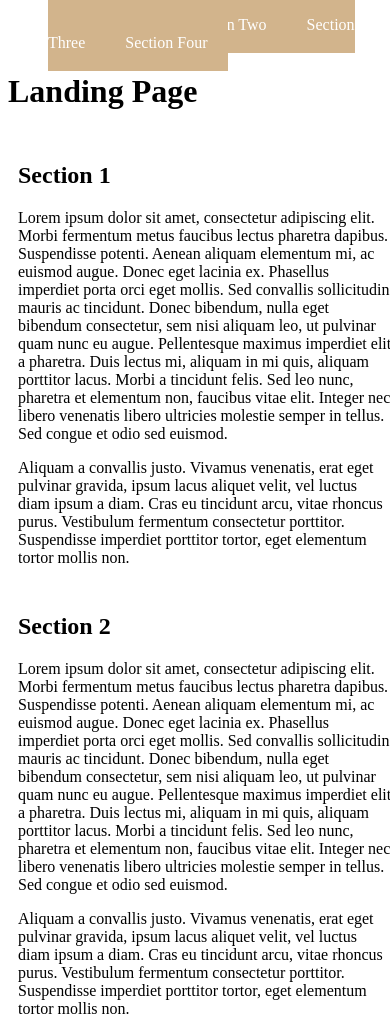
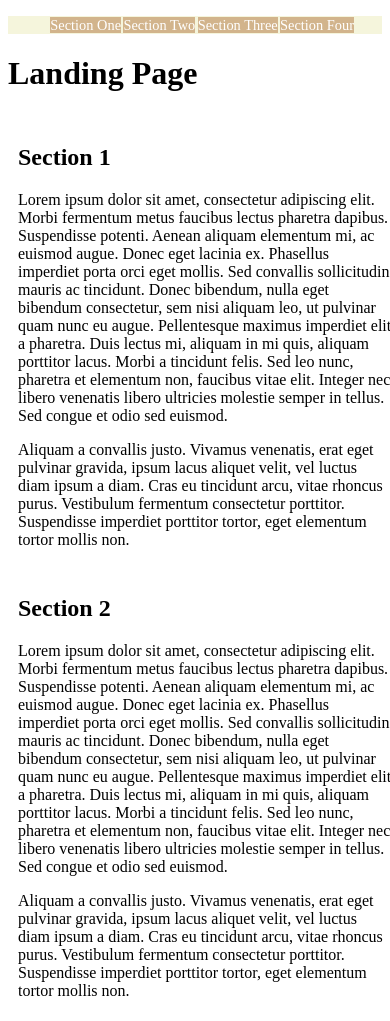
Before and after one commit to mariahMurdock/udacity-landing-page, a plain HTML site: page index.html in a window 390 px wide. Shown: the top 1021 px of the page. Drawn offline with Linux system fonts and the light colour scheme.

Commit message:
add flexbox to scale navigation bar to mobile screen size

```diff
--- a/css/style.css
+++ b/css/style.css
@@ -64,7 +64,10 @@ li a {
 }
 
 /* phone landscape & smaller */
-@media only screen and (max-width: 479px) {
+  @media only screen and (max-width: 479px) {
+  body {
+    padding: 0%;
+  }
   .grid-container {
     display: grid;
     grid-template-areas:
@@ -73,4 +76,33 @@ li a {
       'sec3'
       'sec4';
   }
+  .navbar__menu {
+    display: inline-flexbox;
+    background-color: beige;
+    margin: 0%;
+    padding: 0%;
+  }
+  .navbar__list {
+    padding: 0%;
+    margin: 0%;
+    width: 100%;
+  }
+  li {
+    display: flexbox;
+    padding: 0%;
+    margin: 0%;
+    padding-left: 0.7%;
+    width: 25%;
+    font-size: 90%;
+  }
+  li a {
+    padding: 0%;
+    margin: 0%;
+    display: flexbox;
+    background-color: #D2B48C;
+    text-decoration: none;
+    color: white;
+    width: 100%;
+  }
+
 }
```
